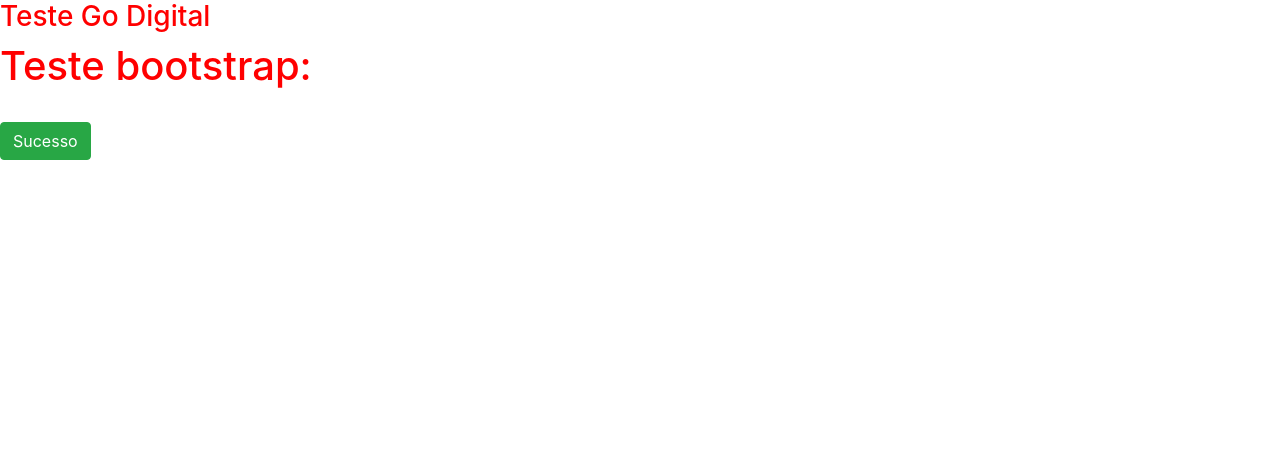
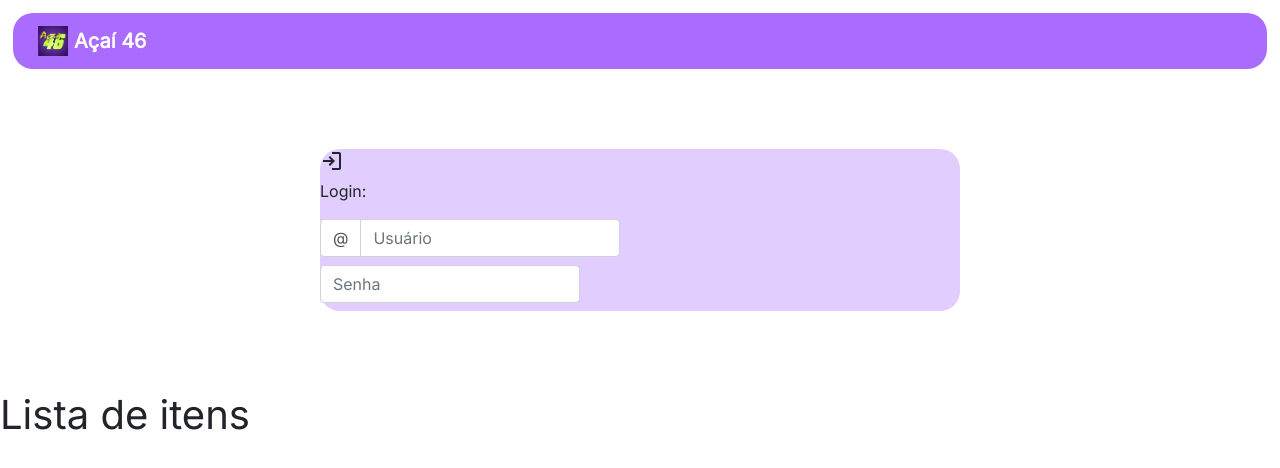
Before and after one commit to schin0/Acai46, a plain HTML site: page frontend/src/index.html in a window 1280 px wide. Drawn offline with nearby package versions, Linux system fonts and the light colour scheme; no server answers.

Commit message:
Adicionar nova tela de login e fetch

```diff
--- a/frontend/src/index.html
+++ b/frontend/src/index.html
@@ -8,26 +8,62 @@
     <!-- Bootstrap CSS -->
     <link rel="stylesheet" href="https://cdn.jsdelivr.net/npm/bootstrap@4.3.1/dist/css/bootstrap.min.css"
         integrity="sha384-ggOyR0iXCbMQv3Xipma34MD+dH/1fQ784/j6cY/iJTQUOhcWr7x9JvoRxT2MZw1T" crossorigin="anonymous">
+    <link rel="stylesheet"
+        href="https://fonts.googleapis.com/css2?family=Material+Symbols+Outlined:opsz,wght,FILL,GRAD@48,400,0,0" />
+
+    <link rel="shortcut icon" href="../assets/img/logo_acai_46.jpg" type="image/x-icon">
     <link rel="stylesheet" href="style.css">
-    <link rel="shortcut icon" href="../assets/img/logo_acai_46.jpg" type="image/x-icon">
 
     <title>Açaí 46</title>
 </head>
 
 <body>
     <header>
-        <nav>
-            <h3>Teste Go Digital</h3>
+        <nav class="navbar navbar-light bg-light navbar-telas b-r-20">
+            <a class="navbar-brand txt-branco" href="#">
+                <img src="../assets/img/logo_acai_46.jpg" width="30" height="30" class="d-inline-block align-top"
+                    alt="Logo Açaí 46">
+                Açaí 46
+            </a>
         </nav>
     </header>
 
     <main>
+        <section id="sec-login" class="b-r-20">
+            <div>
+                <span class="material-symbols-outlined">
+                    login
+                </span>
+                <p>Login:</p>
+            </div>
+            <div>
+                <form>
+                    <div class="form-row align-items-center">
+                        <div class="col-auto">
+                            <label class="sr-only" for="inlineFormInputGroup">Username</label>
+                            <div class="input-group mb-2">
+                                <div class="input-group-prepend">
+                                    <div class="input-group-text">@</div>
+                                </div>
+                                <input type="text" class="form-control" id="inlineFormInputGroup" placeholder="Usuário">
+                            </div>
+                        </div>
+                    </div>
+                    <div class="form-row align-items-center">
+                        <div class="col-auto">
+                            <label class="sr-only" for="inlineFormInput">Name</label>
+                            <input type="password" class="form-control mb-2" id="inlineFormInput" placeholder="Senha">
+                        </div>
+                    </div>
+                </form>
+                <div>
+                    <!-- Botões -->
+                </div>
+            </div>
+        </section>
         <section>
-            <div>
-                <h1>Teste bootstrap:</h1>
-                <br>
-                <button type="button" class="btn btn-success">Sucesso</button>
-            </div>
+            <h1>Lista de itens</h1>
+            <ul id="lista"></ul>
         </section>
     </main>
 
--- a/frontend/src/main.js
+++ b/frontend/src/main.js
@@ -1 +1,11 @@
-console.log("javascript online");
+fetch('http://localhost:8080/teste')
+    .then(response => response.json())
+    .then(data => {
+        const lista = document.getElementById('lista');
+        data.forEach(item => {
+            const li = document.createElement('li');
+            li.textContent = `${item.id} - ${item.gabriel}`;
+            lista.appendChild(li);
+        });
+    })
+    .catch(error => console.error(error));
--- a/frontend/src/style.css
+++ b/frontend/src/style.css
@@ -1,3 +1,52 @@
+@import url('https://fonts.googleapis.com/css2?family=Inter&display=swap');
+
+:root {
+    --roxo-escuro: #5A19B4;
+    --roxo: #AA6CFF;
+    --roxo-claro: #E2CDFF;
+    --branco: #ffffff;
+    --verde: #58C585;
+    --amarelo: #FCD700;
+    --cinza: #E3E3E3;
+}
+
+
 * {
-    color: red;
+    /* color: var(--roxo); */
+    font-family: 'Inter', sans-serif;
 }
+
+.navbar-telas {
+    margin: 1vw;
+    background-color: var(--roxo) !important;
+    padding-left: 2vw;
+}
+
+.navbar-telas a {
+    font-weight: 600;
+}
+
+#sec-login {
+    background-color: var(--roxo-claro);
+    margin: 10vh 25vw;
+}
+
+.input-group-text {
+    background-color: var(--branco);
+}
+
+.col-auto input {
+    width: 100%;
+}
+
+
+
+
+
+.txt-branco {
+    color: var(--branco) !important;
+}
+
+.b-r-20 {
+    border-radius: 20px;
+}
```
